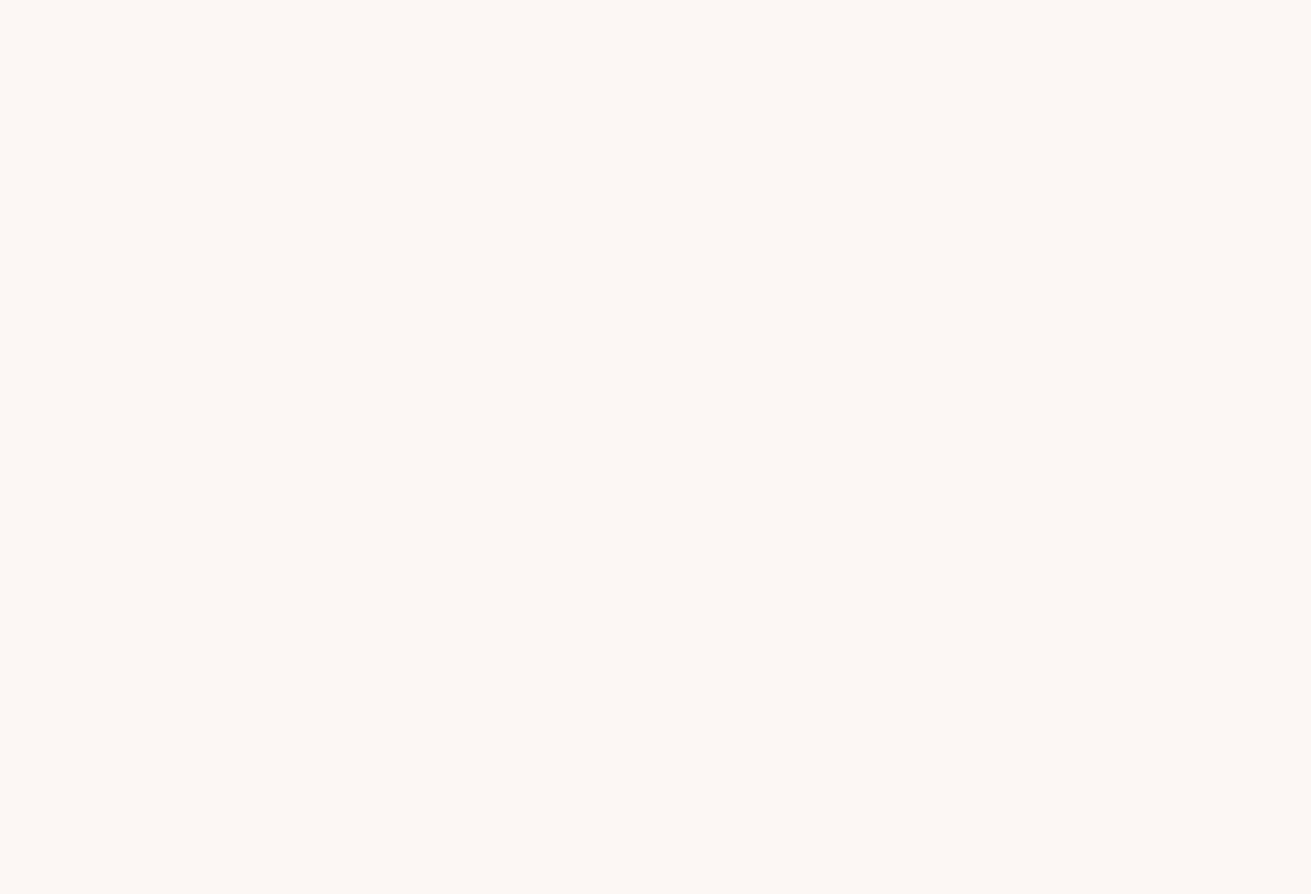
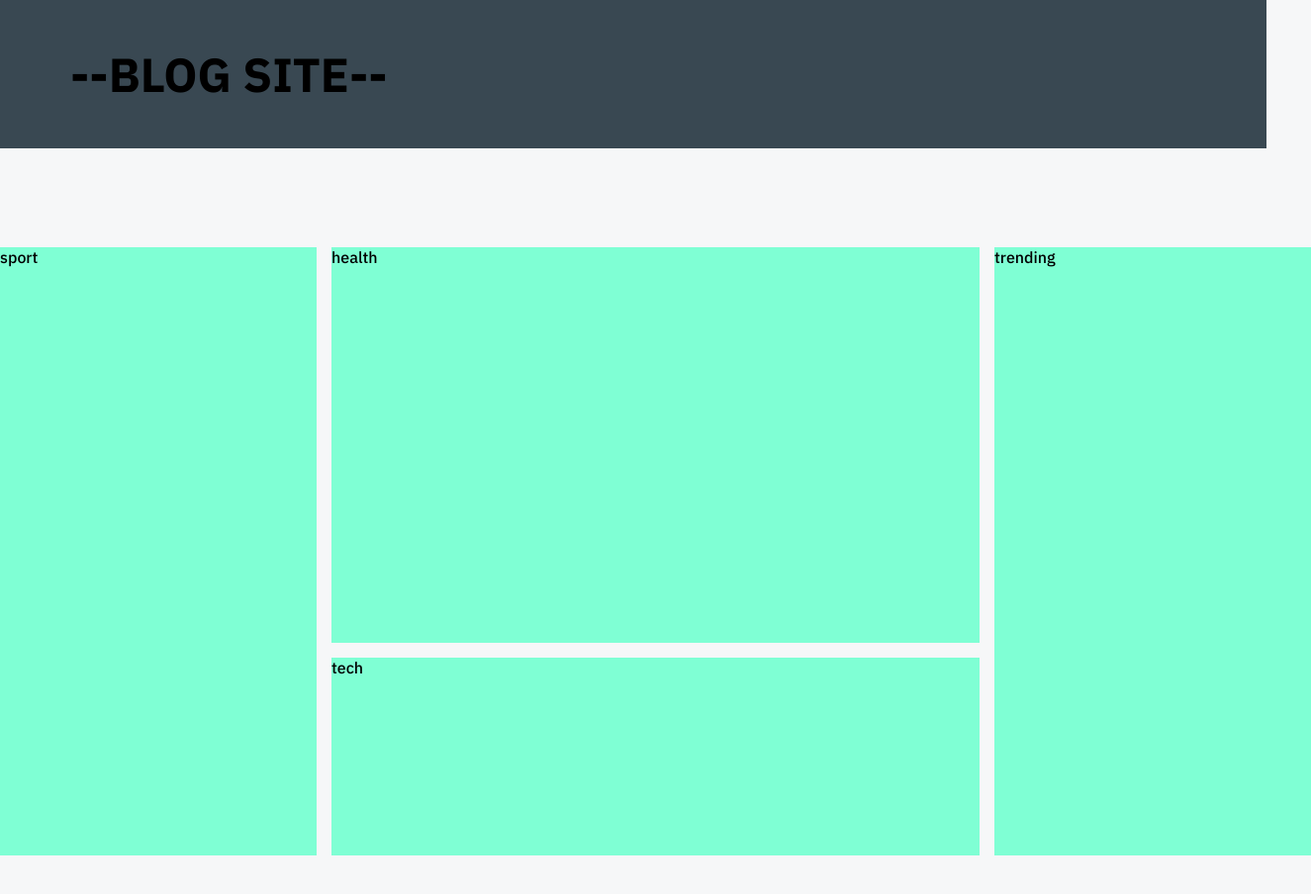
Before and after one commit to Lihi79/Team-1, a plain HTML site: page index.html in a window 1280 px wide. Shown: the whole page at 99% size, 1325 px wide, since content can reach past the window. Before the commit the page ends 800 px from the top, so only its background shows below. Drawn offline with nearby package versions, Linux system fonts and the light colour scheme; files that its build step writes are made by us from their sources.

Commit message:
lihi-main

```diff
--- a/index.html
+++ b/index.html
@@ -9,5 +9,17 @@
     <link rel="stylesheet" href="index.css" />
     <title>Document</title>
   </head>
-  <body></body>
+  <body>
+    <div class="container-login-header">
+      <div class="container-login-header__header">
+        <h2 class="container-login-header__title">--BLOG SITE--</h2>
+      </div>
+    </div>
+    <div class="grid-container-main">
+      <div class="grid-container-main__item1">sport</div>
+      <div class="grid-container-main__item2">health</div>
+      <div class="grid-container-main__item3">tech</div>
+      <div class="grid-container-main__item4">trending</div>
+    </div>
+  </body>
 </html>
--- /dev/null
+++ b/index.scss
@@ -0,0 +1,49 @@
+* {
+  margin: 0;
+  padding: 0;
+  box-sizing: border-box;
+}
+body {
+  min-height: 100vh;
+  background-color: var(--main-bg-color);
+  font-family: "IBM Plex Sans", sans-serif;
+}
+.container-login-header {
+  display: flex;
+  justify-content: flex-start;
+  align-items: center;
+  height: 150px;
+  background-color: var(--secondary-color);
+  &__title {
+    font-size: 3rem;
+    padding-left: 71px;
+  }
+}
+.grid-container-main {
+  width: 100%;
+  height: 1000px;
+  margin-top: 100px;
+  display: grid;
+  gap: 15px;
+  grid-template-columns: repeat(4, 25%);
+  grid-template-rows: 400px 200px 200px 400px;
+  grid-template-areas:
+    "sport health health trending"
+    "sport tech tech trending";
+  &__item1 {
+    grid-area: sport;
+    background-color: aquamarine;
+  }
+  &__item2 {
+    grid-area: health;
+    background-color: aquamarine;
+  }
+  &__item3 {
+    grid-area: tech;
+    background-color: aquamarine;
+  }
+  &__item4 {
+    grid-area: trending;
+    background-color: aquamarine;
+  }
+}
--- a/login.scss
+++ b/login.scss
@@ -1,7 +1,7 @@
 @import url("https://fonts.googleapis.com/css2?family=IBM+Plex+Sans:wght@300;500;700&family=Roboto+Mono:wght@200&display=swap");
 :root {
-  --main-bg-color: #fcf6f5;
-  --secondary-color: #2bae66;
+  --main-bg-color: #f6f7f8;
+  --secondary-color: #394852;
   --btn-color: #5ae799;
 }
 
```
Also changed, not shown: index.css (added), login.css, 1 other file.
